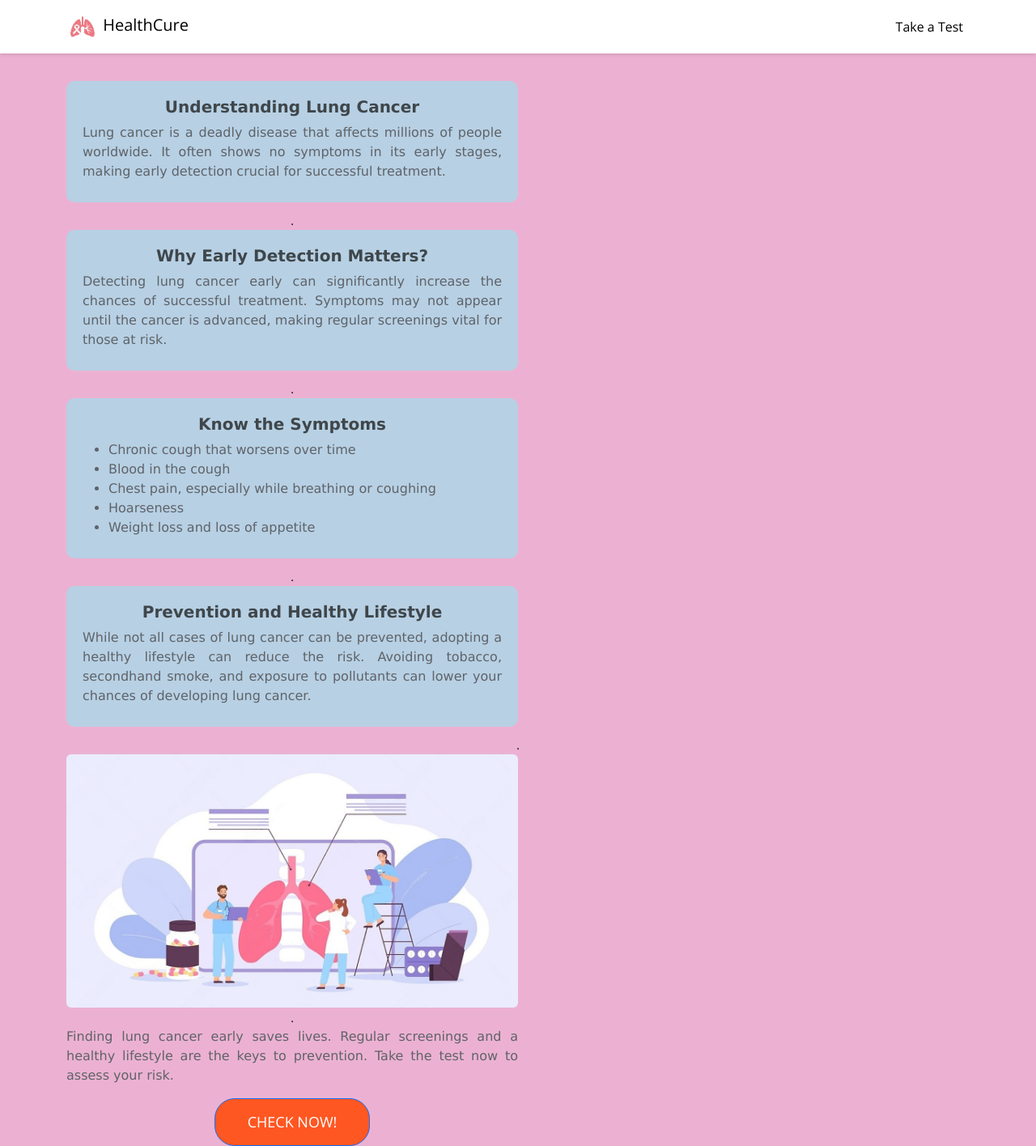
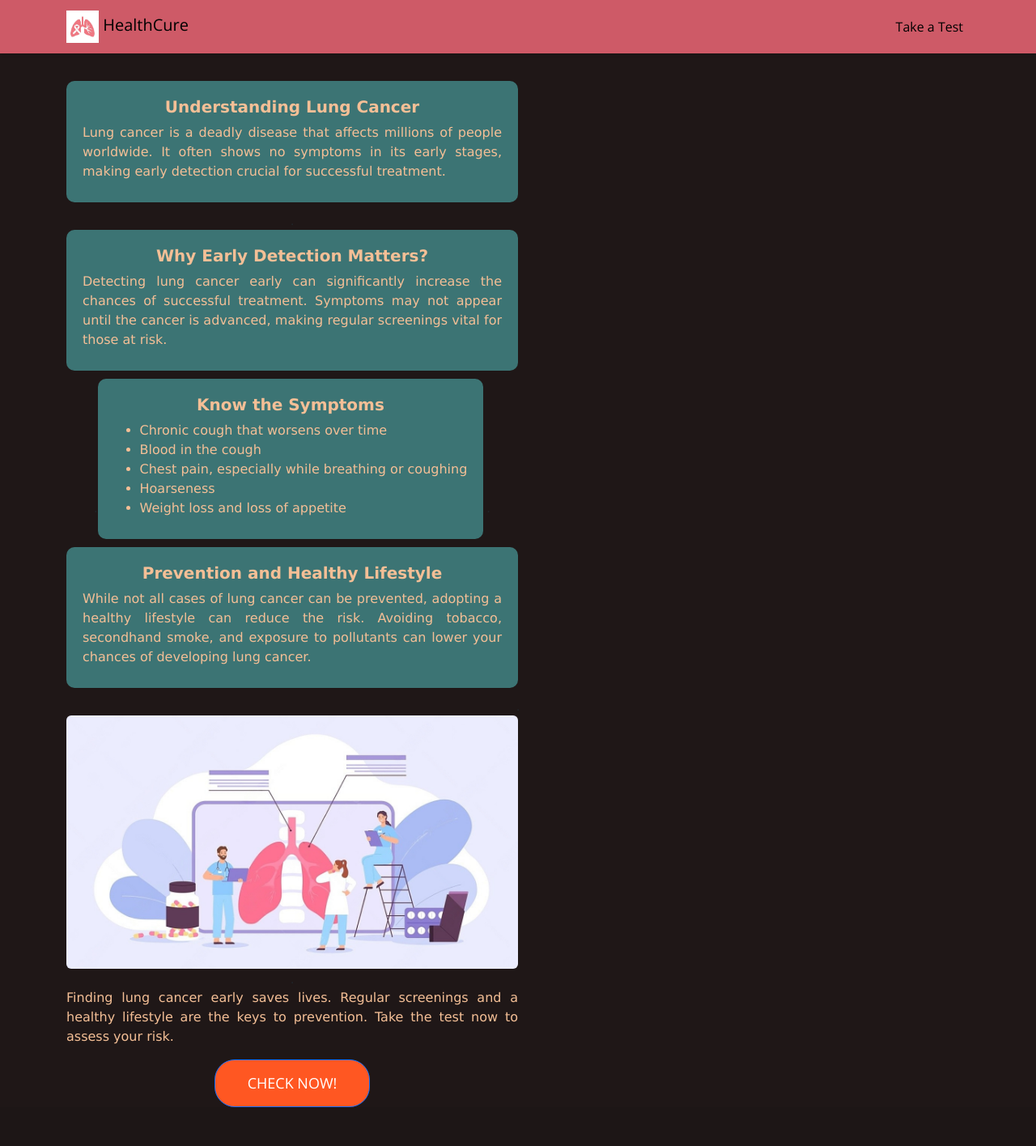
Before and after one commit to anishharam5/Lung-Cancer-Prediction-main, a Flask app: page / in a window 1280 px wide. Shown: the whole page at 81% size. After the commit the page ends 1368 px from the top, so only its background shows below. Run offline with Flask 3, Linux system fonts and the light colour scheme.

Commit message:
opushshs

```diff
--- a/lungdproject/static/style.css
+++ b/lungdproject/static/style.css
@@ -1,11 +1,12 @@
 
 body {
   font-family: 'Open Sans', sans-serif;
-  background-color: #ecb1d2;
+  background-color: #1F1717;
 }
 
+
 .navbar {
-  background-color: #ffffff;
+  background-color: #CE5A67;
   box-shadow: 0 2px 4px rgba(0, 0, 0, 0.1);
   position: fixed;
   width: 100%;
@@ -14,6 +15,7 @@ body {
 
 .containers{
   background-color: rgb(102, 255, 255, 0.4);
+  display: inline-block;
   border-radius: 10px;
   padding: 20px 20px 10px 20px;
   margin-bottom: 10px;
@@ -25,7 +27,7 @@ body {
 }
 
 .mainbody {
-  background-color: #ecb1d2;
+  background-color: #1F1717;
   padding-top: 100px;
   text-align: center;
 }
@@ -53,12 +55,12 @@ body {
   font-family: Verdana, sans-serif;
   font-weight: bold;
   font-size: 20px;
-  color: #3f464a;
+  color: #F4BF96;
 }
 
 .info {
   font-family: Verdana, sans-serif;
-  color: #5f6368;
+  color: #F4BF96;
   font-size: 16px;
   text-align: justify;
 }
@@ -72,7 +74,8 @@ body {
 }
 
 form {
-  background-color: #eeb1dd;
+  background-color: #CE5A67;
+  padding: 14px;
 }
 
 h5,
@@ -86,6 +89,13 @@ input[type="submit"] {
   background-color: #522f34;
   color: #eaecff;
 }
+table{
+  border-bottom: 2px solid black;
+  padding-bottom: 20%;
+}
+td{
+  border-bottom: 2px solid black;
 
+}
 
 /*  */
--- a/lungdproject/templates/home2.html
+++ b/lungdproject/templates/home2.html
@@ -12,7 +12,7 @@
 </head>
 <body>
     <script src="https://cdn.jsdelivr.net/npm/bootstrap@5.3.0-alpha3/dist/js/bootstrap.bundle.min.js"></script>
-    <nav class="navbar navbar-expand-lg bg-white">
+    <nav class="navbar navbar-expand-lg bg-#ce5a67">
         <div class="container">
           <a class="navbar-brand" href="#">
             <img src="/static/logo.jpg" height="40">
```
Also changed, not shown: lungdproject/templates/form.html (+5 -3 lines).
